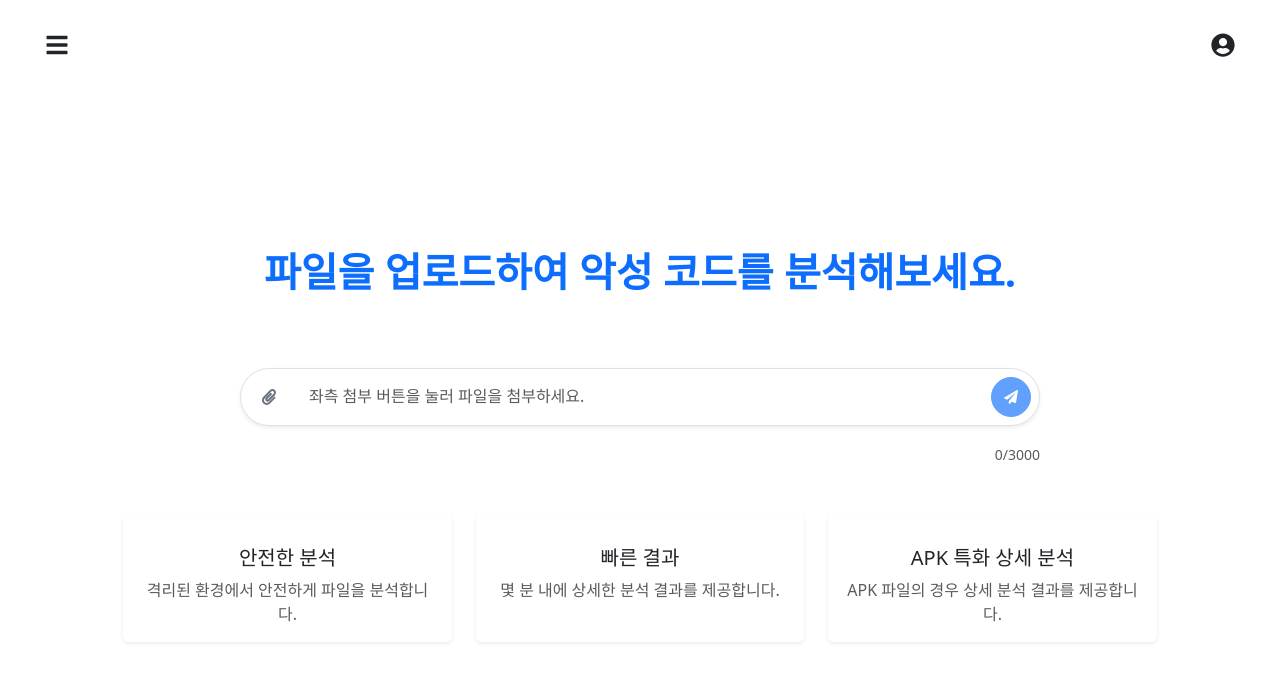
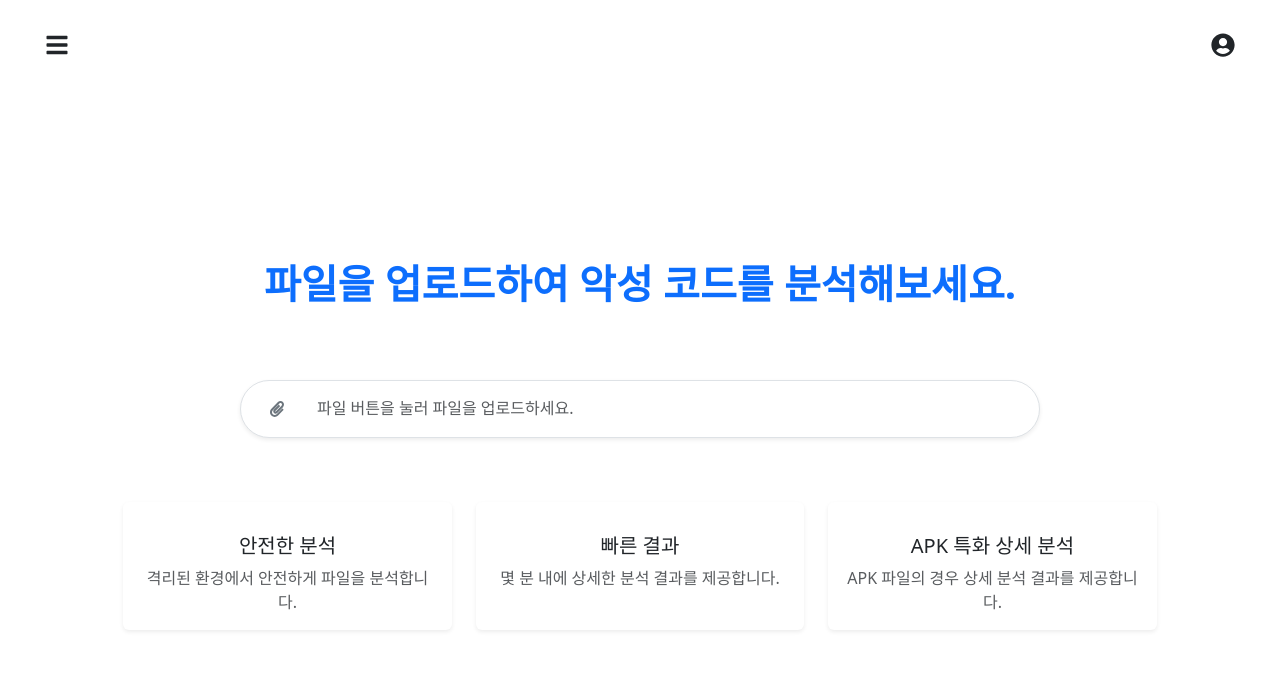
Before and after one commit to 32213160/CapstoneProject1, a React (Create React App) app: page / in a window 1280 px wide. Shown: the top 682 px of the page. Built offline with nearby package versions, Linux system fonts and the light colour scheme; no server answers.

Commit message:
이제 진짜 자야지

```diff
--- a/src/components/common/TextFormatter/TextFormatter.js
+++ b/src/components/common/TextFormatter/TextFormatter.js
@@ -179,7 +179,7 @@ function TextFormatter({ text }) {
     const headingMatch = trimmedLine.match(headingPattern);
     if (headingMatch) {
       const level = headingMatch[1].length;
-      const HeadingTag = `h${level}`;
+      const HeadingTag = `h${level+3}`;
       return React.createElement(
         HeadingTag,
         {
--- a/src/components/layout/Footer.js
+++ b/src/components/layout/Footer.js
@@ -33,7 +33,6 @@ function Footer({
 
       // ✅ handleSendMessage 호출
       await onSendMessage(sessionId, text);
-
       setText('');  // 입력창 비우기
     } catch (error) {
       console.error('❌ 메시지 전송 실패:', error);
@@ -94,7 +93,7 @@ function Footer({
           {/* 오른쪽: 전송 버튼 - 배경 없는 파란색 아이콘 */}
           <button
             className="btn btn-link text-primary border-0 p-2 ms-2"
-            onClick={handleFooterKeyPress}
+            onClick={handleFooterSend}
             disabled={loading || !text.trim()}
           >
             {loading ? (
--- a/src/pages/MainPage.js
+++ b/src/pages/MainPage.js
@@ -2,7 +2,7 @@
 import React, { useState, useRef, useEffect } from 'react';
 import 'bootstrap/dist/css/bootstrap.min.css';
 import { useNavigate } from 'react-router-dom';
-import { FaPaperPlane, FaPaperclip } from 'react-icons/fa';
+import { /*FaPaperPlane,*/ FaPaperclip } from 'react-icons/fa';
 import Header from '../components/layout/Header';
 import ChatList from '../components/chat/ChatList';
 import ProfilePanel from '../components/layout/ProfilePanel';
@@ -393,12 +393,12 @@ function MainPage() {
         </div>
 
         {/* 새로운 아이콘 버튼 형태의 입력 영역 */}
-        <div className="w-100" style={{ maxWidth: '800px' }}>
+        <div className="w-100 justify-content-between" style={{ maxWidth: '800px' }}>
           <div className="d-flex align-items-center bg-white rounded-pill shadow-sm p-2 mb-3" style={{border: '1px solid #dee2e6'}}>
             {/* 파일 선택 버튼 */}
             <button
               type="button"
-              className="btn btn-outline-secondary rounded-circle me-2 d-flex align-items-center justify-content-center"
+              className="btn btn-outline-secondary rounded-circle mx-2 d-flex align-items-center justify-content-center"
               onClick={handleFileButtonClick}
               disabled={loading}
               style={{
@@ -415,7 +415,7 @@ function MainPage() {
             {/* 텍스트 입력창 */}
             <textarea
               className="form-control border-0 flex-grow-1"
-              placeholder="좌측 첨부 버튼을 눌러 파일을 첨부하세요."
+              placeholder="파일 버튼을 눌러 파일을 업로드하세요."
               value={text}
               onChange={(e) => setText(e.target.value)}
               onKeyPress={handleKeyPress}
@@ -432,7 +432,7 @@ function MainPage() {
               }}
             />
 
-            {/* 전송 버튼 */}
+            {/* 전송 버튼
             <button
               type="button"
               className="btn btn-primary rounded-circle ms-2 d-flex align-items-center justify-content-center"
@@ -449,14 +449,7 @@ function MainPage() {
               ) : (
                 <FaPaperPlane size={14} />
               )}
-            </button>
-          </div>
-
-          {/* 글자 수 표시 */}
-          <div className="text-end mt-2">
-            <small className={`text-muted ${text.length > 2800 ? 'text-warning' : ''} ${text.length >= 3000 ? 'text-danger' : ''}`}>
-              {text.length}/3000
-            </small>
+            </button>*/}
           </div>
         </div>
 
```
